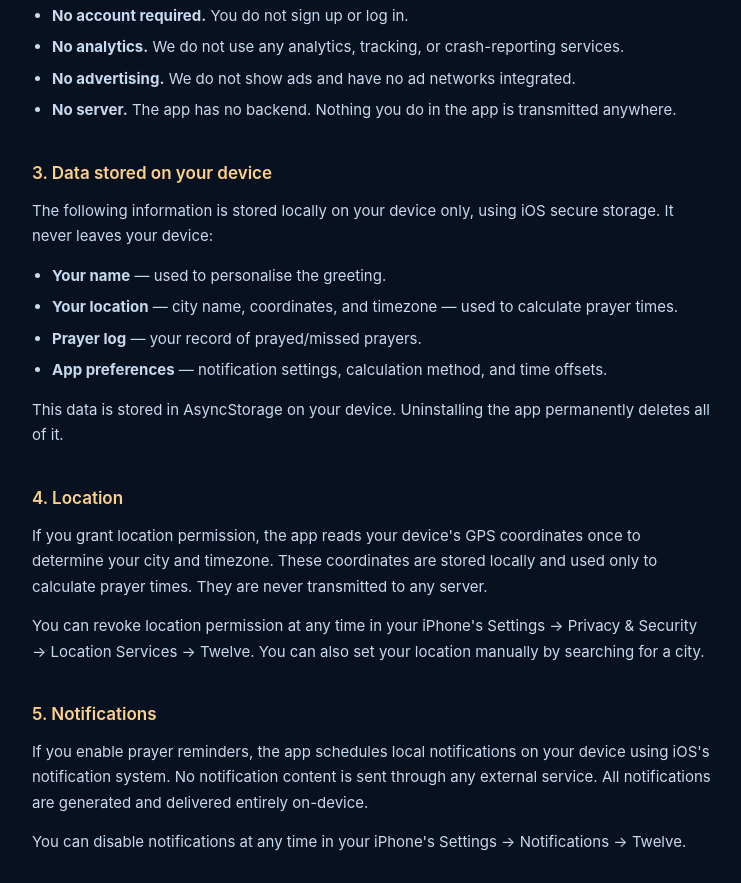
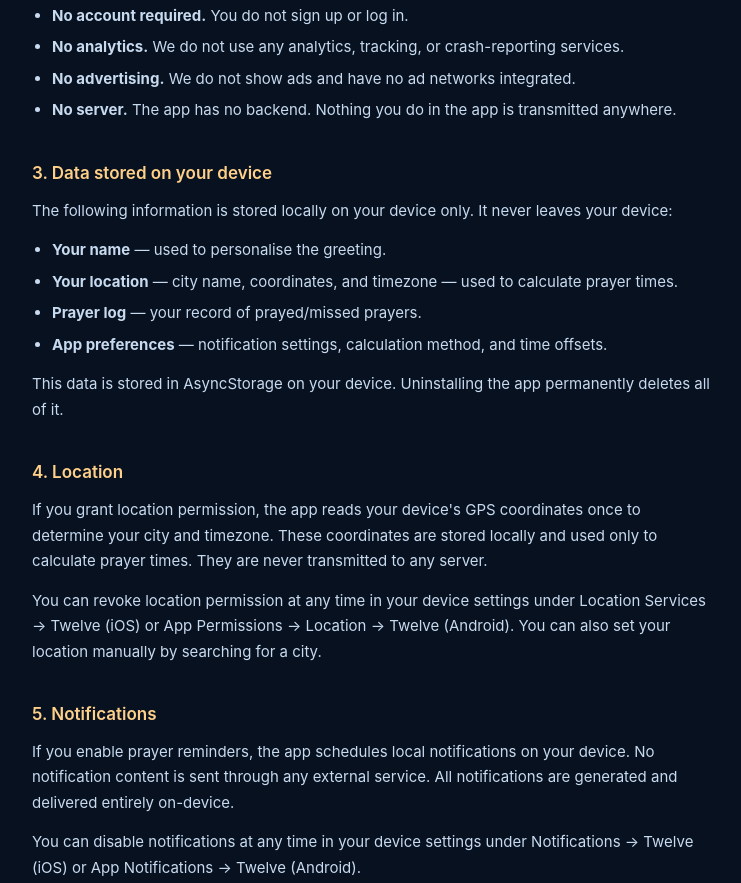
Before and after one commit to mj1tx/twelve-legal, a plain HTML site: page index.html in a window 1280 px wide. Shown: the part 599-1482 px from the top of the page, without its empty margins (268-1009 px from the left). Drawn offline with Linux system fonts and the light colour scheme.

Commit message:
Refine device storage and notification instructions
Updated text for clarity and consistency across platforms.

```diff
--- a/index.html
+++ b/index.html
@@ -97,8 +97,8 @@
     </ul>
 
     <h2>3. Data stored on your device</h2>
-    <p>The following information is stored locally on your device only,
-    using iOS secure storage. It never leaves your device:</p>
+    <p>The following information is stored locally on your device only.
+    It never leaves your device:</p>
     <ul>
       <li><strong>Your name</strong> — used to personalise the greeting.</li>
       <li><strong>Your location</strong> — city name, coordinates, and timezone —
@@ -120,21 +120,20 @@
       never transmitted to any server.
     </p>
     <p>
-      You can revoke location permission at any time in your iPhone's
-      Settings → Privacy &amp; Security → Location Services → Twelve.
+      You can revoke location permission at any time in your device settings
+      under Location Services → Twelve (iOS) or App Permissions → Location → Twelve (Android).
       You can also set your location manually by searching for a city.
     </p>
 
     <h2>5. Notifications</h2>
     <p>
       If you enable prayer reminders, the app schedules local notifications
-      on your device using iOS's notification system. No notification content
-      is sent through any external service. All notifications are generated
-      and delivered entirely on-device.
+      on your device. No notification content is sent through any external
+      service. All notifications are generated and delivered entirely on-device.
     </p>
     <p>
-      You can disable notifications at any time in your iPhone's
-      Settings → Notifications → Twelve.
+      You can disable notifications at any time in your device settings
+      under Notifications → Twelve (iOS) or App Notifications → Twelve (Android).
     </p>
 
     <h2>6. Third-party services</h2>
```
